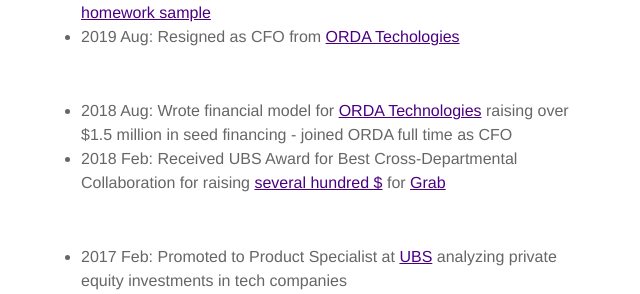
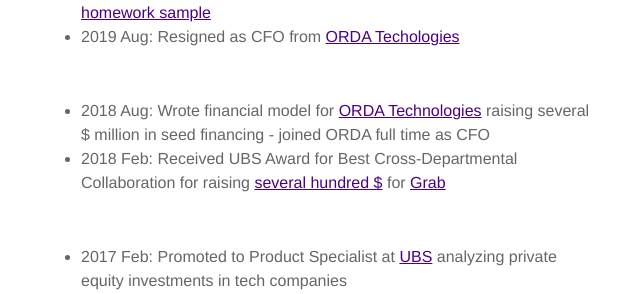
Before and after one commit to antonschneider90/antonschneider90.github.io, a Jekyll site: the page built from index.html, in a window 1280 px wide. Shown: the part 942-1236 px from the top of the page, without its empty margins (319-959 px from the left). Built offline with Jekyll 4.4.1, drawn with Linux system fonts in a browser that asks for light colours.

Commit message:
Update index.html

```diff
--- a/index.html
+++ b/index.html
@@ -22,7 +22,7 @@
 </ul>
 <br/>
 <ul>
-  <li>2018 Aug: Wrote financial model for <a href='https://www.orda-app.com/guests'>ORDA Technologies</a> raising over $1.5 million in seed financing - joined ORDA full time as CFO</li>
+  <li>2018 Aug: Wrote financial model for <a href='https://www.orda-app.com/guests'>ORDA Technologies</a> raising several $ million in seed financing - joined ORDA full time as CFO</li>
   <li>2018 Feb: Received UBS Award for Best Cross-Departmental Collaboration for raising  <a href='https://www.tmtfinance.com/news/grab-seizes-us1bn'>several hundred $</a> for <a href='https://en.wikipedia.org/wiki/Grab_(company)'>Grab</a></li>
 </ul>
 <br/>
```
